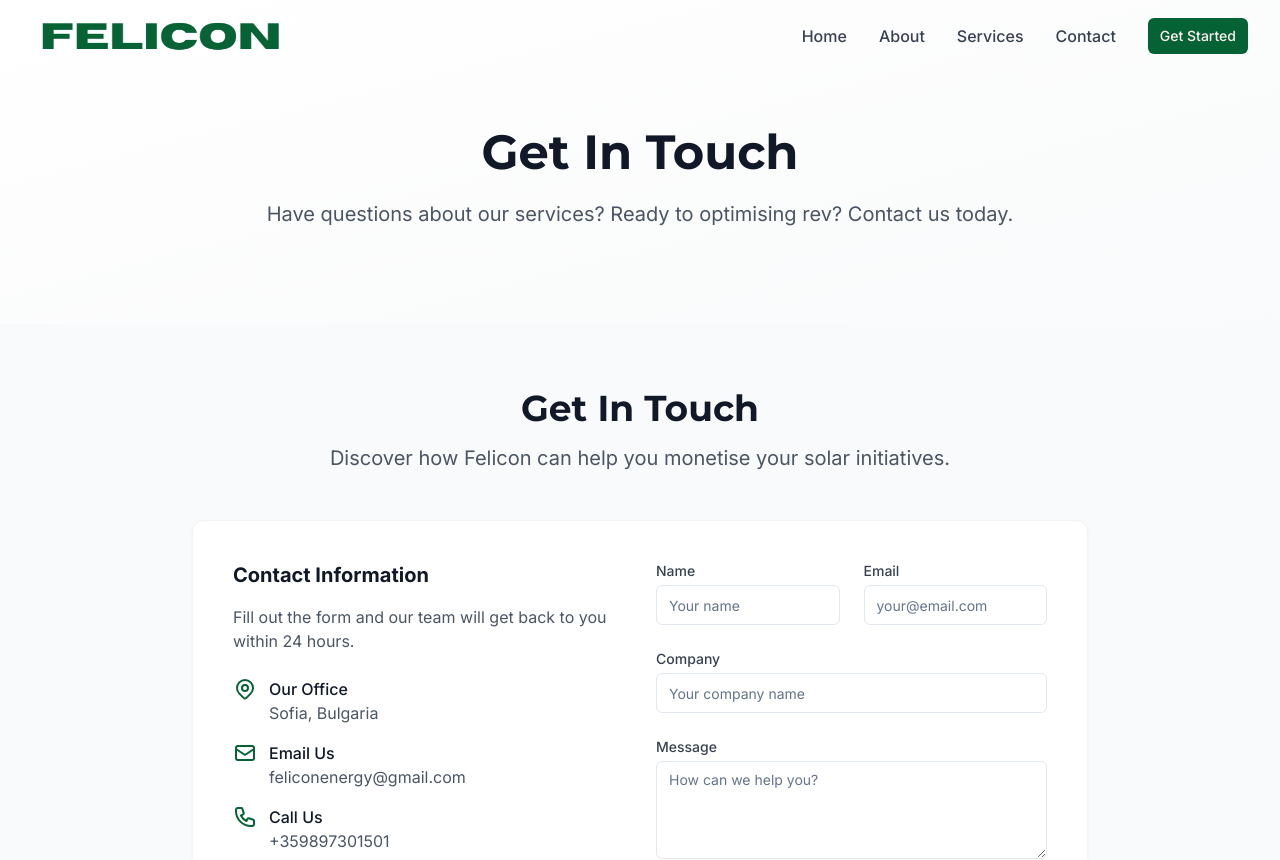
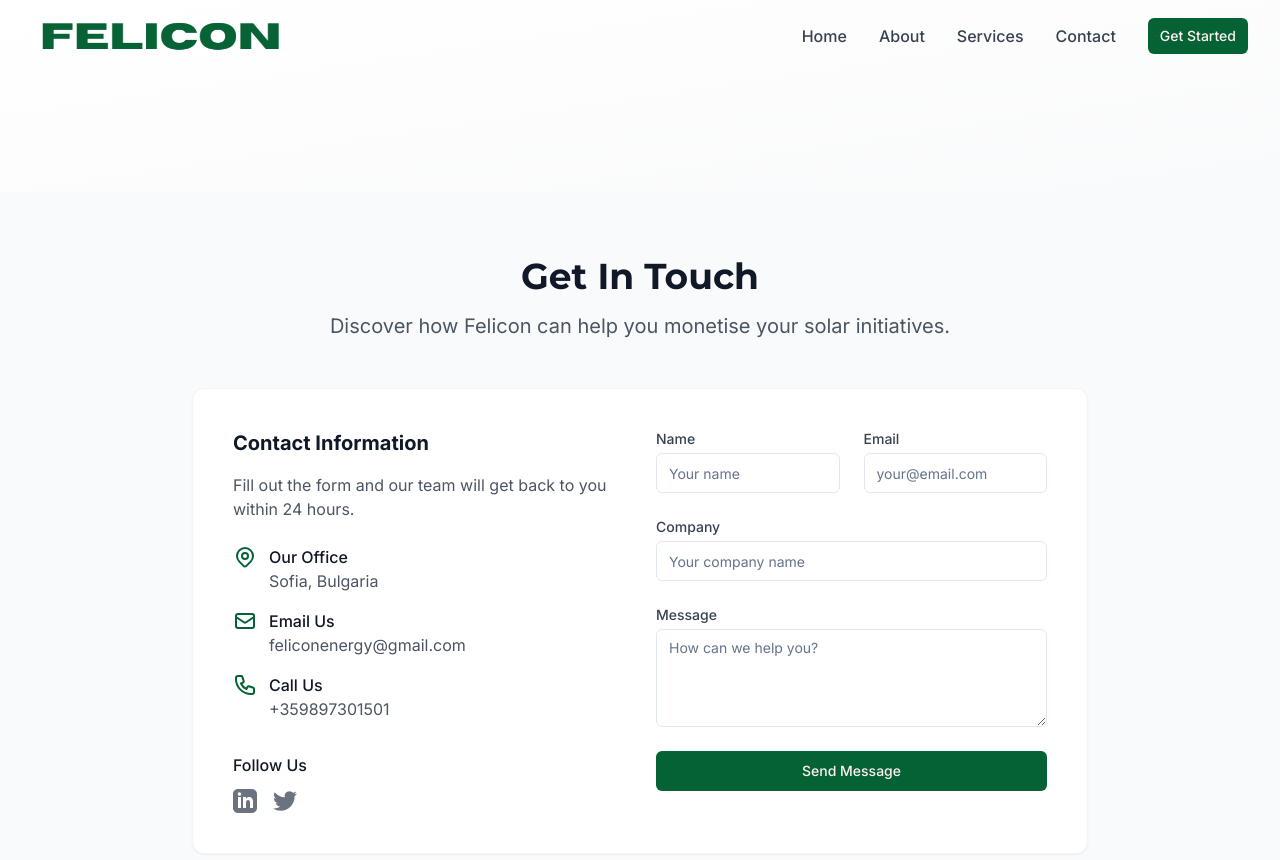
Before and after one commit to elitsamarinova/felikon-sustain-bloom-web, a React (Vite) app: page /contact in a window 1280 px wide. Shown: the top 860 px of the page. Built offline with nearby package versions, Linux system fonts and the light colour scheme.

Commit message:
Visual edit in Lovable
Edited UI in Lovable

```diff
--- a/src/pages/ContactPage.tsx
+++ b/src/pages/ContactPage.tsx
@@ -9,10 +9,8 @@ const ContactPage = () => {
       <section className="pt-32 pb-16 bg-gradient-to-br from-white to-gray-50">
         <div className="container mx-auto px-4 sm:px-6 lg:px-8">
           <div className="max-w-3xl mx-auto text-center">
-            <h1 className="text-4xl sm:text-5xl font-display font-bold text-gray-900 mb-6 leading-tight">
-              Get In Touch
-            </h1>
-            <p className="text-xl text-gray-600 mb-8">Have questions about our services? Ready to optimising rev? Contact us today.</p>
+
+
           </div>
         </div>
       </section>
```
